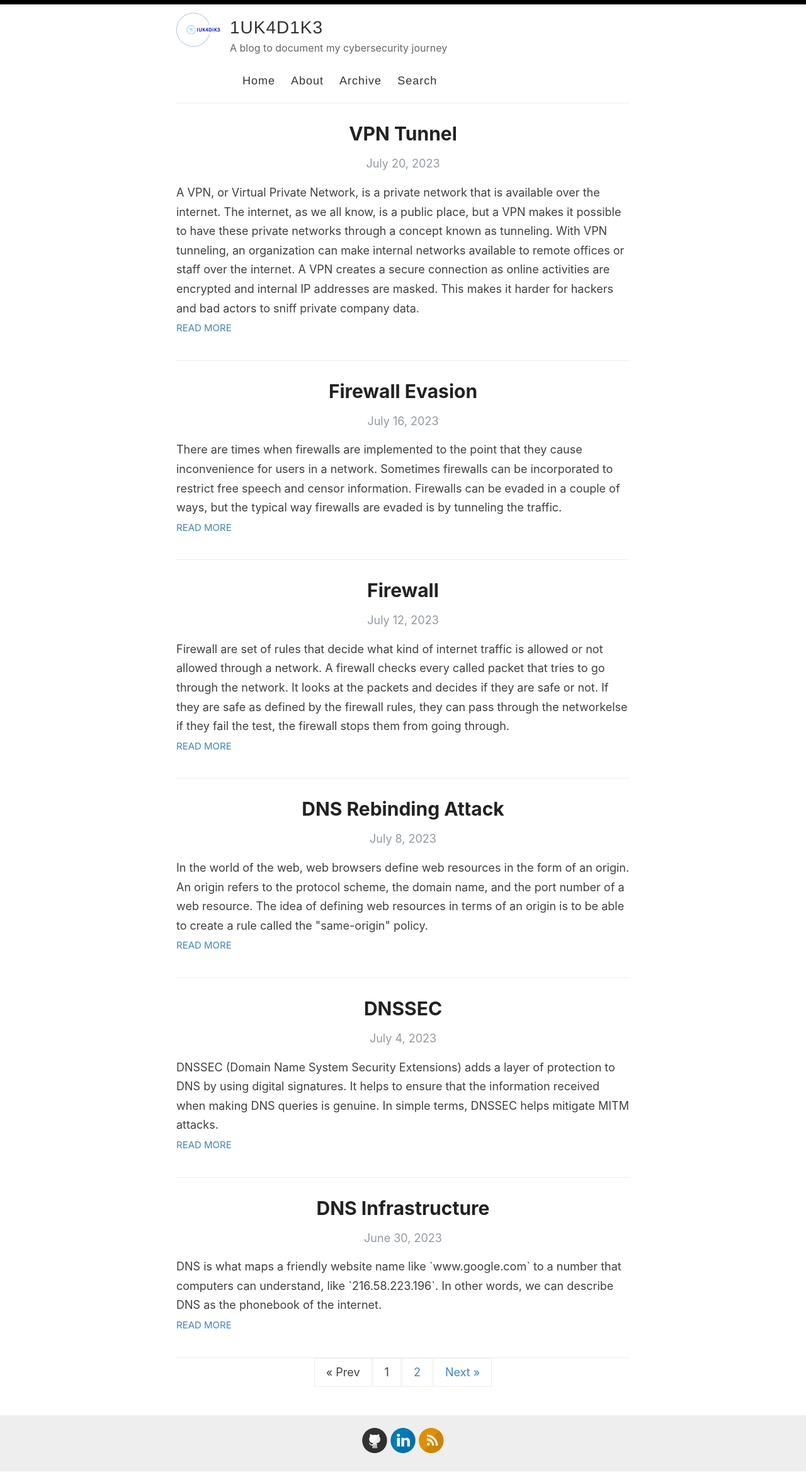
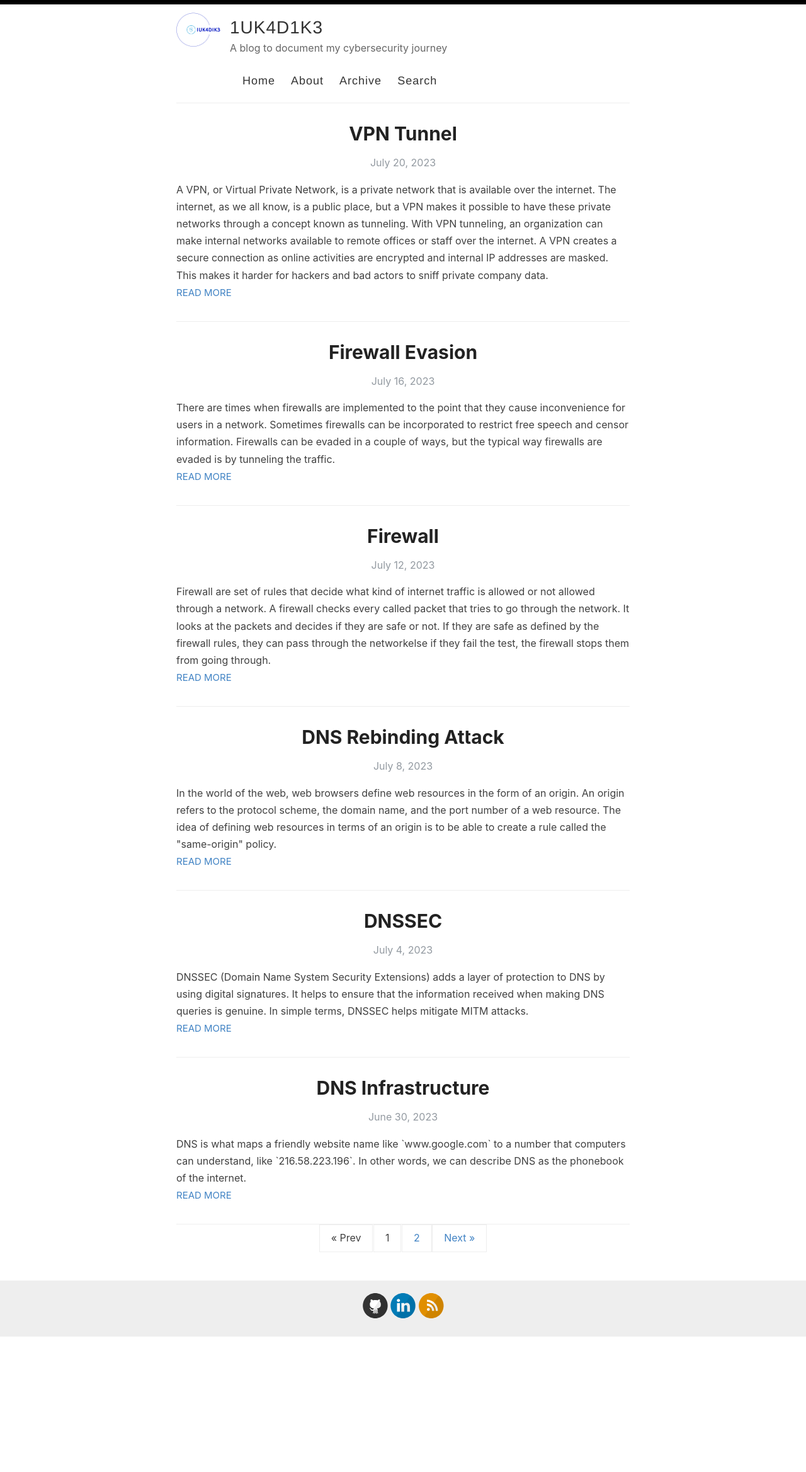
Before and after one commit to iukadike/blog, a Jekyll site: the page built from index.html, in a window 1280 px wide. Shown: the whole page at 63% size. Built offline with Jekyll 4.4.1, drawn with Linux system fonts in a browser that asks for light colours; the list of posts is cut into pages by our own code; after the commit the page ends 2122 px from its top, so only the background shows below that.

Commit message:
modify font size for body tag

```diff
--- a/assets/style.scss
+++ b/assets/style.scss
@@ -26,7 +26,7 @@ body {
   color: #404040;
   line-height: 1.7;
   font-weight: 400;
-  font-size: 18px;
+  //font-size: 18px;
   height: 100%;
 }
 
```
